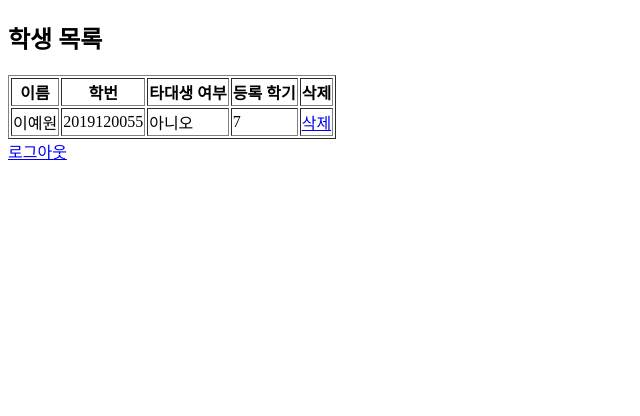
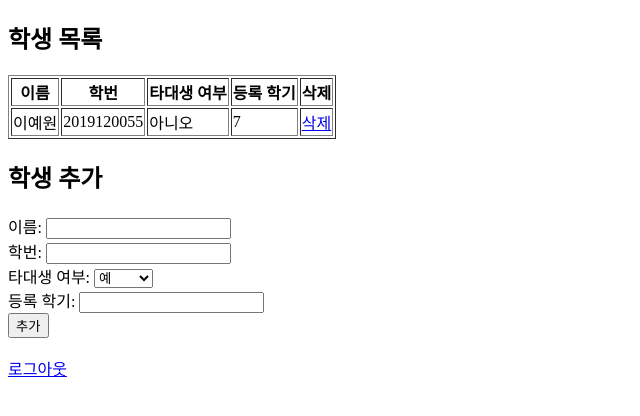
Before and after one commit to yewonlee1211/sulkus_check, a Flask app: page /manage in a window 1280 px wide. Shown: the top 416 px of the page, without its empty margins (0-640 px from the left). Run offline with Flask 3, Linux system fonts and the light colour scheme; a user stored in the database is signed in; data comes from the database, SQL or seed files in the repository; both versions use the stored data as it was after the commit.

Commit message:
학생 추가, 삭제

```diff
--- a/app.py
+++ b/app.py
@@ -92,5 +92,39 @@ def logout():
     session.pop('admin', None)
     return redirect(url_for('index'))
 
+@app.route('/add_student', methods=['POST'])
+def add_student():
+    if not session.get('admin'):
+        return redirect(url_for('admin'))
+
+    name = request.form['name']
+    student_id = request.form['student_id']
+    is_other_univ = request.form['is_other_univ']
+    registration_semester = request.form['registration_semester']
+
+    conn = get_db_connection()
+    cur = conn.cursor()
+    cur.execute("INSERT INTO students (name, student_id, is_other_univ, registration_semester) VALUES (?, ?, ?, ?)",
+                (name, student_id, is_other_univ, registration_semester))
+    conn.commit()
+    conn.close()
+
+    return redirect(url_for('manage'))
+
+@app.route('/delete/<int:id>')
+def delete_student(id):
+    if not session.get('admin'):
+        return redirect(url_for('admin'))
+
+    conn = get_db_connection()
+    cur = conn.cursor()
+    cur.execute("DELETE FROM students WHERE id = ?", (id,))
+    conn.commit()
+    conn.close()
+
+    return redirect(url_for('manage'))
+
+
+
 if __name__ == '__main__':
     app.run(debug=True)
--- a/templates/manage.html
+++ b/templates/manage.html
@@ -1,3 +1,4 @@
+
 <!DOCTYPE html>
 <html>
 <head>
@@ -19,10 +20,27 @@
             <td>{{ student.student_id }}</td>
             <td>{{ student.is_other_univ }}</td>
             <td>{{ student.registration_semester }}</td>
-            <td><a href="{{ url_for('delete_student', id=student.id) }}">삭제</a></td>
+            <td>
+                <a href="{{ url_for('delete_student', id=student.id) }}">삭제</a>
+            </td>
         </tr>
         {% endfor %}
     </table>
+
+    <h2>학생 추가</h2>
+    <form method="post" action="{{ url_for('add_student') }}">
+        이름: <input type="text" name="name" required><br>
+        학번: <input type="text" name="student_id" required><br>
+        타대생 여부:
+        <select name="is_other_univ">
+            <option value="예">예</option>
+            <option value="아니오">아니오</option>
+        </select><br>
+        등록 학기: <input type="text" name="registration_semester" required><br>
+        <button type="submit">추가</button>
+    </form>
+
+    <br>
     <a href="{{ url_for('logout') }}">로그아웃</a>
 </body>
 </html>
```
Also changed, not shown: database.db (added).
